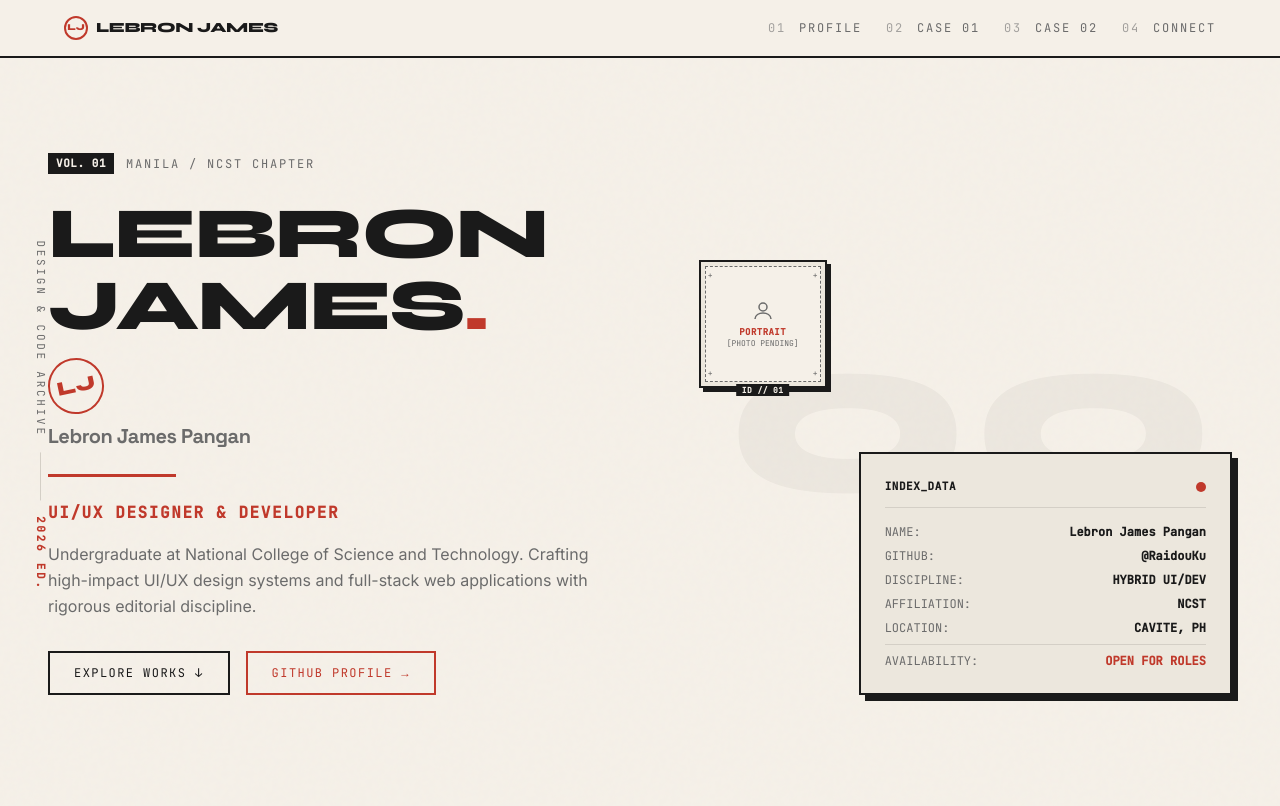
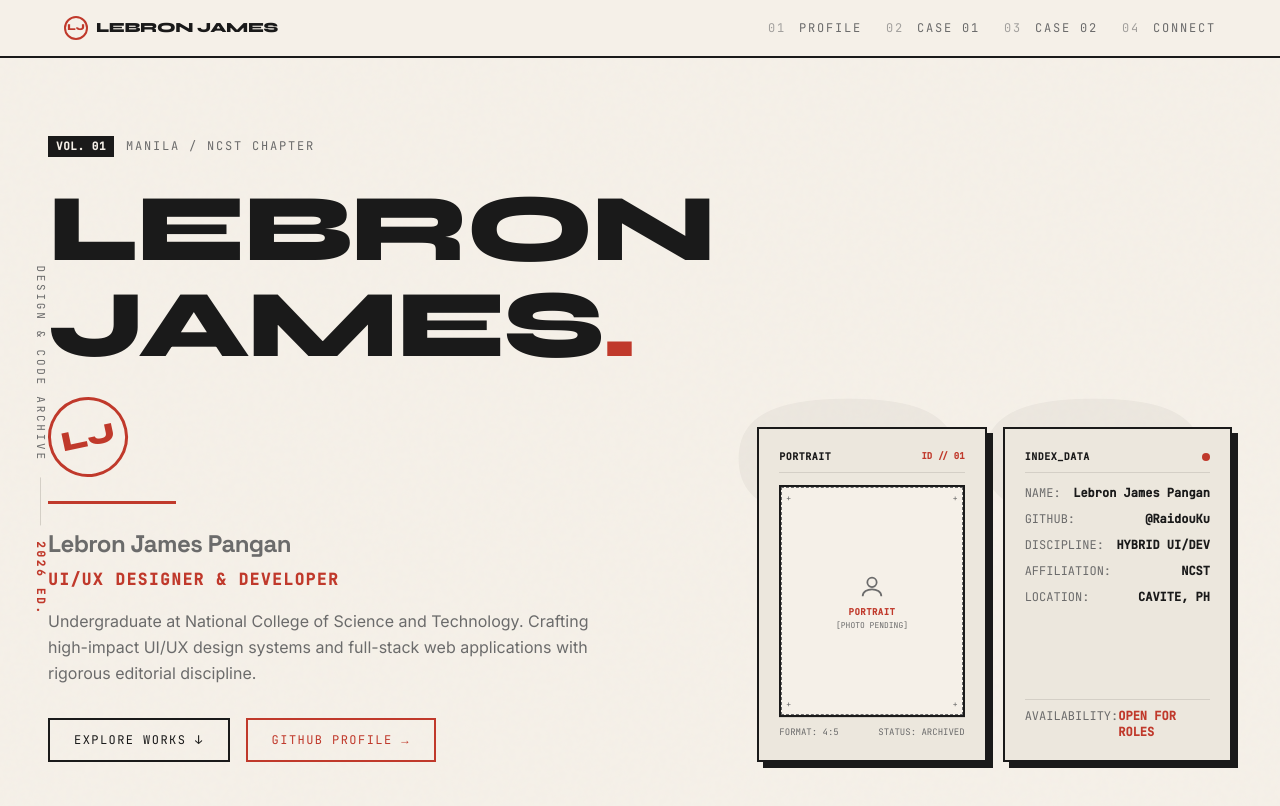
Before and after one commit to RaidouKu/portfolio, a Vue app: page / in a window 1280 px wide. Shown: the top 806 px of the page. Built offline with nearby package versions, Linux system fonts and the light colour scheme.

Commit message:
style: align portrait photo card with index data height and placement on the right

```diff
--- a/src/components/hero/HeroSection.vue
+++ b/src/components/hero/HeroSection.vue
@@ -68,8 +68,8 @@ onMounted(() => {
     <!-- Main Editorial Content Block -->
     <div class="max-w-content mx-auto w-full relative z-10">
       <div class="grid grid-cols-1 lg:grid-cols-12 gap-8 items-end">
-        <!-- Main Column -->
-        <div class="lg:col-span-8">
+        <!-- Main Column (Left) -->
+        <div class="lg:col-span-7">
           <div ref="titleRef">
             <!-- Metadata top bar -->
             <div class="flex items-center gap-3 mb-6">
@@ -81,66 +81,23 @@ onMounted(() => {
               </span>
             </div>
 
-            <!-- Big Display Name, Hanko & Portrait Frame (on the right) -->
-            <div class="flex flex-col sm:flex-row sm:items-center gap-6 mb-6">
-              <!-- Name & Hanko Stamp -->
-              <div>
-                <div class="flex items-center gap-3 sm:gap-4 flex-wrap">
-                  <h1 class="font-display font-black text-4xl sm:text-6xl lg:text-7xl tracking-tight text-ink uppercase leading-none">
+            <!-- Big Display Name & Hanko Stamp -->
+            <div class="flex items-center gap-4 sm:gap-6 flex-wrap mb-4">
+              <h1 class="font-display font-black text-5xl sm:text-7xl lg:text-8xl tracking-tight text-ink uppercase leading-none">
                 LEBRON JAMES<span class="text-vermillion">.</span>
               </h1>
-                  <div class="hanko">
+              <div class="hanko hanko--lg">
                 LJ
-                  </div>
-                </div>
-                <!-- Full Name & Subtitle -->
-                <h2 class="font-heading font-bold text-lg sm:text-xl text-stone tracking-tight mt-2">
-                  {{ profile.name }}
-                </h2>
-              </div>
-
-              <!-- Portrait Photo Frame (Manga/Dossier style on the right) -->
-              <div class="relative flex-shrink-0">
-                <div class="w-24 h-24 sm:w-28 sm:h-28 lg:w-32 lg:h-32 border-2 border-ink bg-cream-dark p-1 shadow-[4px_4px_0px_0px_#1a1a1a] relative overflow-hidden">
-                  <img
-                    v-if="profile.avatarUrl"
-                    :src="profile.avatarUrl"
-                    :alt="profile.name"
-                    class="w-full h-full object-cover"
-                  />
-                  <!-- Editorial Placeholder -->
-                  <div
-                    v-else
-                    class="w-full h-full border border-dashed border-stone flex flex-col items-center justify-center p-2 text-center bg-cream relative select-none"
-                  >
-                    <!-- Corner registration marks -->
-                    <span class="absolute top-0.5 left-0.5 text-[8px] font-mono text-stone">+</span>
-                    <span class="absolute top-0.5 right-0.5 text-[8px] font-mono text-stone">+</span>
-                    <span class="absolute bottom-0.5 left-0.5 text-[8px] font-mono text-stone">+</span>
-                    <span class="absolute bottom-0.5 right-0.5 text-[8px] font-mono text-stone">+</span>
-
-                    <svg class="w-5 h-5 sm:w-6 sm:h-6 text-stone mb-1" viewBox="0 0 24 24" fill="none" stroke="currentColor" stroke-width="1.5">
-                      <path d="M12 12a4 4 0 1 0 0-8 4 4 0 0 0 0 8z" />
-                      <path d="M4 20c0-4 4-6 8-6s8 2 8 6" />
-                    </svg>
-                    <span class="font-mono text-[9px] text-vermillion font-bold uppercase tracking-wider leading-tight">
-                      PORTRAIT
-                    </span>
-                    <span class="font-mono text-[8px] text-stone leading-tight">
-                      [PHOTO PENDING]
-                    </span>
-                  </div>
-                </div>
-                <!-- Small plate label under frame -->
-                <div class="absolute -bottom-2 left-1/2 -translate-x-1/2 bg-ink text-cream text-[8px] font-mono px-1.5 py-0.2 tracking-wider uppercase font-bold whitespace-nowrap">
-                  ID // 01
-                </div>
               </div>
             </div>
 
             <!-- Red Rule -->
             <div class="rule-red w-32 my-6"></div>
 
+            <!-- Full Name & Subtitle -->
+            <h2 class="font-heading font-bold text-xl sm:text-2xl text-stone tracking-tight mb-2">
+              {{ profile.name }}
+            </h2>
             <p class="font-mono text-sm sm:text-base text-vermillion font-bold tracking-widest uppercase mb-4">
               {{ profile.tagline }}
             </p>
@@ -168,14 +125,65 @@ onMounted(() => {
           </div>
         </div>
 
-        <!-- Right Side Diagnostic Card (Brutalist Manga Box) -->
-        <div class="lg:col-span-4">
-          <div class="bg-cream-dark border-2 border-ink p-6 shadow-[6px_6px_0px_0px_#1a1a1a]">
-            <div class="flex items-center justify-between border-b border-stone-light pb-3 mb-4">
-              <span class="font-mono text-[11px] font-bold text-ink uppercase tracking-wider">INDEX_DATA</span>
-              <span class="w-2.5 h-2.5 bg-vermillion rounded-full"></span>
+        <!-- Right Side: Portrait Frame & Index Data (Same Height & Placement) -->
+        <div class="lg:col-span-5">
+          <div class="grid grid-cols-1 sm:grid-cols-2 gap-4 items-stretch">
+            <!-- Portrait Photo Card -->
+            <div class="bg-cream-dark border-2 border-ink p-4 sm:p-5 shadow-[6px_6px_0px_0px_#1a1a1a] flex flex-col justify-between min-h-[290px]">
+              <div>
+                <div class="flex items-center justify-between border-b border-stone-light pb-2 mb-3">
+                  <span class="font-mono text-[10px] font-bold text-ink uppercase tracking-wider">PORTRAIT</span>
+                  <span class="font-mono text-[9px] text-vermillion font-bold">ID // 01</span>
                 </div>
-            <div class="font-mono text-xs text-stone space-y-2">
+
+                <!-- Photo Frame -->
+                <div class="w-full aspect-[4/5] border-2 border-ink bg-cream overflow-hidden relative flex items-center justify-center">
+                  <img
+                    v-if="profile.avatarUrl"
+                    :src="profile.avatarUrl"
+                    :alt="profile.name"
+                    class="w-full h-full object-cover"
+                  />
+                  <!-- Editorial Placeholder -->
+                  <div
+                    v-else
+                    class="w-full h-full border border-dashed border-stone flex flex-col items-center justify-center p-3 text-center bg-cream relative select-none"
+                  >
+                    <!-- Corner registration marks -->
+                    <span class="absolute top-1 left-1 text-[8px] font-mono text-stone">+</span>
+                    <span class="absolute top-1 right-1 text-[8px] font-mono text-stone">+</span>
+                    <span class="absolute bottom-1 left-1 text-[8px] font-mono text-stone">+</span>
+                    <span class="absolute bottom-1 right-1 text-[8px] font-mono text-stone">+</span>
+
+                    <svg class="w-7 h-7 text-stone mb-1.5" viewBox="0 0 24 24" fill="none" stroke="currentColor" stroke-width="1.5">
+                      <path d="M12 12a4 4 0 1 0 0-8 4 4 0 0 0 0 8z" />
+                      <path d="M4 20c0-4 4-6 8-6s8 2 8 6" />
+                    </svg>
+                    <span class="font-mono text-[9px] text-vermillion font-bold uppercase tracking-wider leading-tight">
+                      PORTRAIT
+                    </span>
+                    <span class="font-mono text-[8px] text-stone leading-tight mt-0.5">
+                      [PHOTO PENDING]
+                    </span>
+                  </div>
+                </div>
+              </div>
+
+              <!-- Footer of portrait card -->
+              <div class="pt-2 border-t border-stone-light flex justify-between font-mono text-[9px] text-stone">
+                <span>FORMAT: 4:5</span>
+                <span>STATUS: ARCHIVED</span>
+              </div>
+            </div>
+
+            <!-- INDEX_DATA Card (Matching Height & Placement) -->
+            <div class="bg-cream-dark border-2 border-ink p-5 shadow-[6px_6px_0px_0px_#1a1a1a] flex flex-col justify-between min-h-[290px]">
+              <div>
+                <div class="flex items-center justify-between border-b border-stone-light pb-2 mb-3">
+                  <span class="font-mono text-[10px] font-bold text-ink uppercase tracking-wider">INDEX_DATA</span>
+                  <span class="w-2 h-2 bg-vermillion rounded-full"></span>
+                </div>
+                <div class="font-mono text-xs text-stone space-y-2.5">
                   <div class="flex justify-between">
                     <span>NAME:</span>
                     <span class="text-ink font-bold">{{ profile.name }}</span>
@@ -196,8 +204,11 @@ onMounted(() => {
                     <span>LOCATION:</span>
                     <span class="text-ink font-bold">CAVITE, PH</span>
                   </div>
-              <div class="flex justify-between pt-2 border-t border-stone-light">
-                <span>AVAILABILITY:</span>
+                </div>
+              </div>
+
+              <div class="pt-2 border-t border-stone-light flex justify-between font-mono text-xs">
+                <span class="text-stone">AVAILABILITY:</span>
                 <span class="text-vermillion font-bold">OPEN FOR ROLES</span>
               </div>
             </div>
```
Lines whose indentation alone changed are shown as unchanged.
